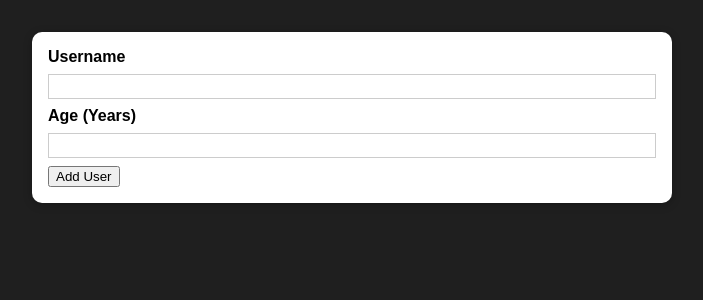
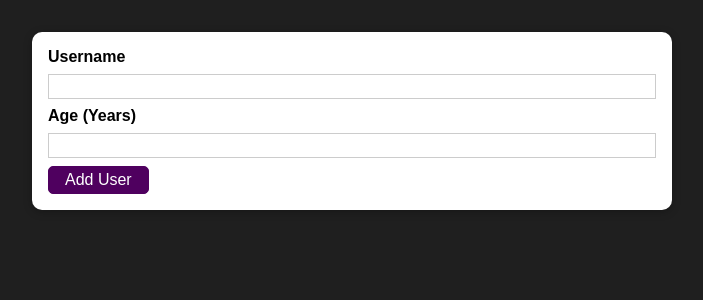
Before and after one commit to abdallah-alaff96/Login-using-Username-and-Age-Demo-React, a React (Create React App) app: page / in a window 1280 px wide. Shown: the top 300 px of the page, without its empty margins (288-991 px from the left). Built offline with nearby package versions, Linux system fonts and the light colour scheme.

Commit message:
add Button.js and its module.css to UI folder

```diff
--- /dev/null
+++ b/src/Components/UI/Button.js
@@ -0,0 +1,16 @@
+import React from "react";
+import classes from "./Button.module.css";
+
+const Button = (props) => {
+  return (
+    <button
+      className={classes.button}
+      type={props.type || "submit"}
+      onClick={props.onClick}
+    >
+      {props.children}
+    </button>
+  );
+};
+
+export default Button;
--- /dev/null
+++ b/src/Components/UI/Button.module.css
@@ -0,0 +1,19 @@
+.button {
+  font: inherit;
+  border: 1px solid #4f005f;
+  background: #4f005f;
+  color: white;
+  padding: 0.25rem 1rem;
+  cursor: pointer;
+  border-radius: 5px;
+}
+
+.button:hover,
+.button:active {
+  background: #741188;
+  border-color: #741188;
+}
+
+.button:focus {
+  outline: none;
+}
--- a/src/Components/Users/AddUser.js
+++ b/src/Components/Users/AddUser.js
@@ -1,6 +1,7 @@
 import React from "react";
 import Card from "../UI/Card";
 import classes from "./AddUser.module.css";
+import Button from "../UI/Button";
 
 const AddUser = (props) => {
   const submitHandler = (event) => {
@@ -14,7 +15,7 @@
         <input id="username" type="text" />
         <label htmlFor="age">Age (Years)</label>
         <input id="age" type="number" />
-        <button type="submit">Add User</button>
+        <Button type="submit">Add User</Button>
       </form>
     </Card>
   );
```
